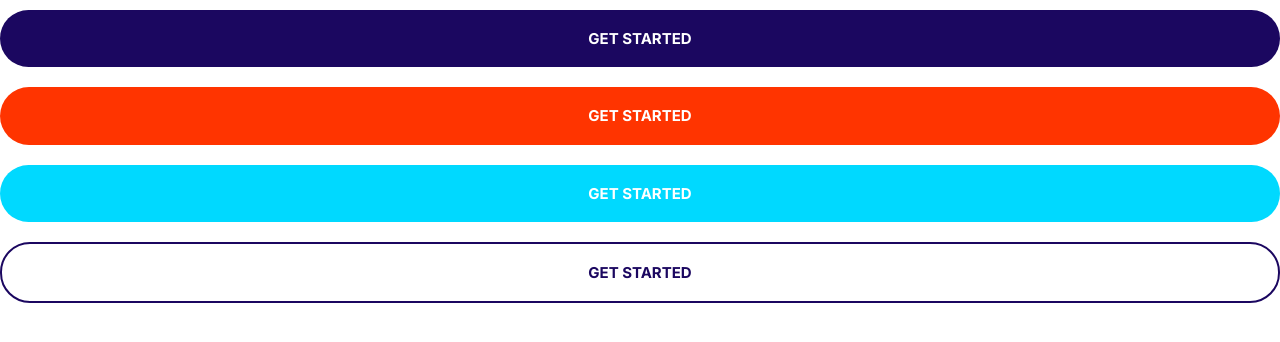
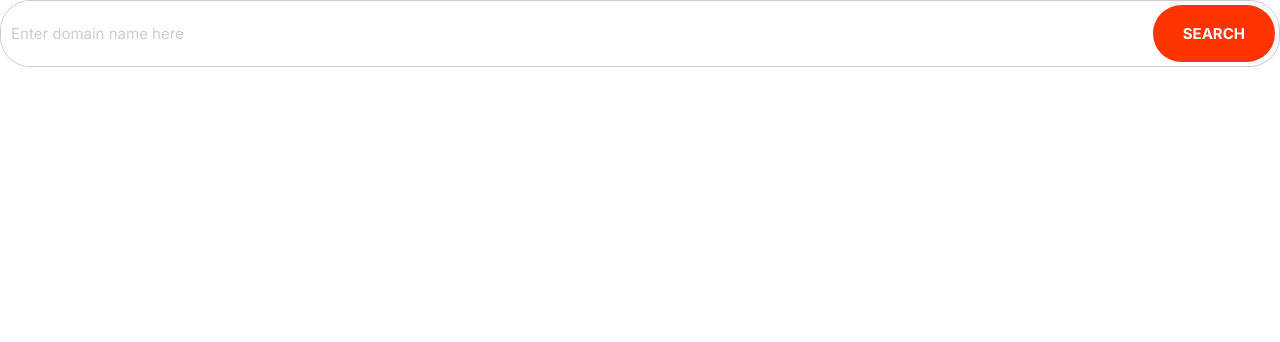
Before and after one commit to sakibcy/cloud-hosting-site, a plain HTML site: page index.html in a window 1280 px wide. Drawn offline with Linux system fonts and the light colour scheme.

Commit message:
Build input-group component.

```diff
--- a/css/styles.css
+++ b/css/styles.css
@@ -11,6 +11,8 @@
   --color-accent: #ff3400;
   --color-heading: #1b0760;
   --color-body: #918ca4;
+  --color-border: #ccc;
+  --border-radius: 30px;
 }
 
 html {
@@ -239,3 +241,39 @@ a {
     font-size: 1.5rem;
   }
 }
+
+/* Inputs */
+.input {
+  border-radius: var(--border-radius);
+  border: 1px solid var(--color-border);
+  color: var(--color-heading);
+  font-size: 2rem;
+  padding: 1.5rem 3.5rem;
+  outline: 0;
+}
+
+::placeholder {
+  color: #cdcbd7;
+}
+
+.input-group {
+  border: 1px solid var(--color-border);
+  border-radius: var(--border-radius);
+  display: flex;
+}
+
+.input-group .input {
+  border: 0;
+  flex-grow: 1;
+  padding: 1.5rem 1rem;
+}
+
+.input-group .btn {
+  margin: 4px;
+}
+
+@media screen and (min-width: 1024px) {
+  .input {
+    font-size: 1.5rem;
+  }
+}
--- a/index.html
+++ b/index.html
@@ -15,9 +15,9 @@
     <link rel="stylesheet" href="./css/styles.css" />
   </head>
   <body>
-    <button class="btn btn--heading btn--block">Get Started</button>
-    <button class="btn btn--accent btn--block">Get Started</button>
-    <button class="btn btn--secondary btn--block">Get Started</button>
-    <button class="btn btn--outline btn--block">Get Started</button>
+    <div class="input-group">
+      <input class="input" type="text" placeholder="Enter domain name here" />
+      <button class="btn btn--accent">Search</button>
+    </div>
   </body>
 </html>
```
Also changed, not shown: components/input-group.html (added, +4 -0 lines).
